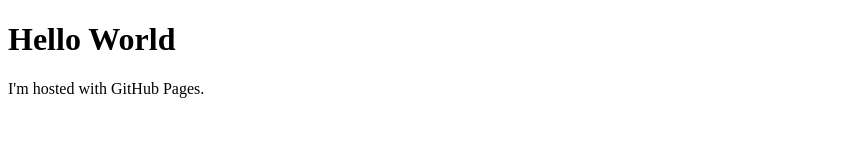
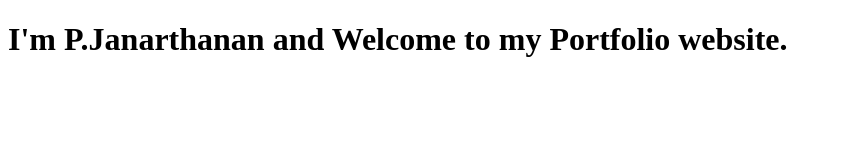
Before and after one commit to janarthanan14/Portfolio, a plain HTML site: page index.html in a window 1280 px wide. Shown: the whole page, without its empty margins (0-841 px from the left). Drawn offline with Linux system fonts and the light colour scheme.

Commit message:
Added new message

```diff
--- a/index.html
+++ b/index.html
@@ -1,7 +1,6 @@
 <!DOCTYPE html>
 <html>
 	<body>
-		<h1>Hello World</h1>
-		<p>I'm hosted with GitHub Pages.</p>
+		<h1>I'm P.Janarthanan and Welcome to my Portfolio website.</h1>
 	</body>
 </html>
```
